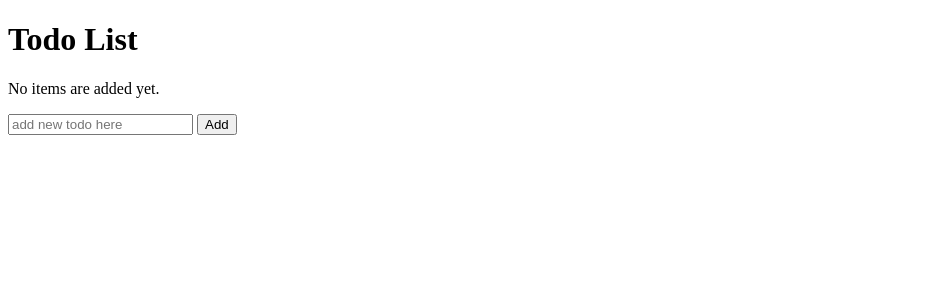
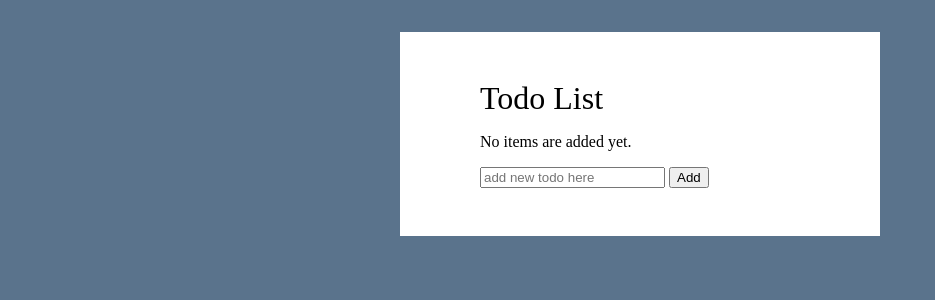
Before and after one commit to sgmbr/learning-php, a PHP site: page / in a window 1280 px wide. Shown: the top 300 px of the page, without its empty margins (0-935 px from the left). Run offline with PHP 8.4, Linux system fonts and the light colour scheme; tables that the repository leaves empty or names only in its code hold one stand-in row (values such as "Sample post").

Commit message:
Styling done

```diff
--- a/css/style.css
+++ b/css/style.css
@@ -1,19 +1,90 @@
+/* RESET */
+
+html, body, div, span, h1, h2, h3, h4, h5, h6, p, ul, ol, li, dl, dt, dd, img, fieldset, form, label, legend, table, caption, tbody, tfoot, thead, tr, th, td, a, article, aside, details, figcaption, figure, footer, header, hgroup, main, menu, nav, section {
+    /* Cancel out some differences between browser defaults */
+    margin: 0;
+    padding: 0;
+    border: 0;
+    font: inherit;
+    vertical-align: baseline;
+}
+
+* {
+    /* The width of an element will be the size of its border box, not its content box (which is the normal default). */
+    box-sizing: border-box;
+}
+
+main {
+    /* Make sure the browser knows how to display the HTML5 main element. */
+    display: block;
+}
+
+/* LAYOUT */
+
+.container {
+    width: 30rem;
+    margin: 2rem auto;
+    padding: 3rem 5rem;
+}
+
+/* TYPOGRAPHY */
+
+body {
+    font-family: serif;
+}
+
+h1 {
+    font-size: 2rem;
+    margin-bottom: 1rem;
+}
+
+.summary,
+.empty {
+    margin-bottom: 1rem;
+}
+
 .done-true {
     text-decoration: line-through;
-    color: grey;
 }
 
-.done-tick {
-    color: #444;
-    opacity: 0.4;
+.item {
     text-decoration: none;
 }
 
 .items {
     list-style-type: none;
-    list-style-position: outside;
+    margin-bottom: 1rem;
 }
 
-.items li:hover .done-tick {
+
+/* COLOUR SCHEME & BORDERS */
+
+body {
+    background-color: #5a738c;
+}
+
+.container {
+    background-color: #fff;
+}
+
+.item {
+    color: #000;
+}
+
+.done-true {
+    color: grey;
+}
+
+.tick {
+    color: #444;
+    opacity: 0.4;
+}
+
+.item:hover .tick {
     opacity: 1;
 }
+
+
+/* NAVIGATION */
+/* IMAGES & VIDEOS */
+/* MEDIA QUERIES */
--- a/index.php
+++ b/index.php
@@ -35,29 +35,34 @@
     <link rel="stylesheet" href="css/style.css">
 </head>
 <body>
+    <div class="container">
         <h1><?= $pageTitle; ?></h1>
 
         <?php if(!empty($items)): ?>
-        <span><?= $remaining; ?> of <?= $itemsQuery->rowCount(); ?> remaining</span> [ <a href="archive.php">archive</a> ]
+            <div class="summary"><?= $remaining; ?> of <?= $itemsQuery->rowCount(); ?> remaining <a href="archive.php"><button type="button" >archive</button></a></div>
             <ul class="items">
                 <?php foreach ($items as $item): ?>
                     <li>
                         <?php if(!$item['done']): ?>
-                        <a href="tick.php?as=done&item=<?= $item['id']; ?>" class="done-tick"><i class="fa fa-square-o" aria-hidden="true"></i></a>
+                            <a href="tick.php?as=done&item=<?= $item['id']; ?>" class="item">
+                                <i class="fa fa-square-o tick" aria-hidden="true"></i>
                         <?php else: ?>
-                        <a href="tick.php?as=undone&item=<?= $item['id']; ?>" class="done-tick"><i class="fa fa-check-square-o" aria-hidden="true"></i></a>
+                            <a href="tick.php?as=undone&item=<?= $item['id']; ?>" class="item">
+                                <i class="fa fa-check-square-o tick" aria-hidden="true"></i>
                         <?php endif; ?>
                                 <span class="done-<?= $item['done'] ? 'true' : 'false'; ?>"><?= $item['text']; ?></span>
+                            </a>
                     </li>
                 <?php endforeach; ?>
             </ul>
         <?php else: ?>
-        <p>No items are added yet.</p>
+            <p class="empty">No items are added yet.</p>
         <?php endif; ?>
 
         <form action="add.php" method="post">
             <input type="text" name="text" placeholder="add new todo here" autocomplete="off" required>
             <input type="submit" name="add" id="add" value="Add">
         </form>
+    </div>
 </body>
 </html>
```
Lines whose indentation alone changed are shown as unchanged.
